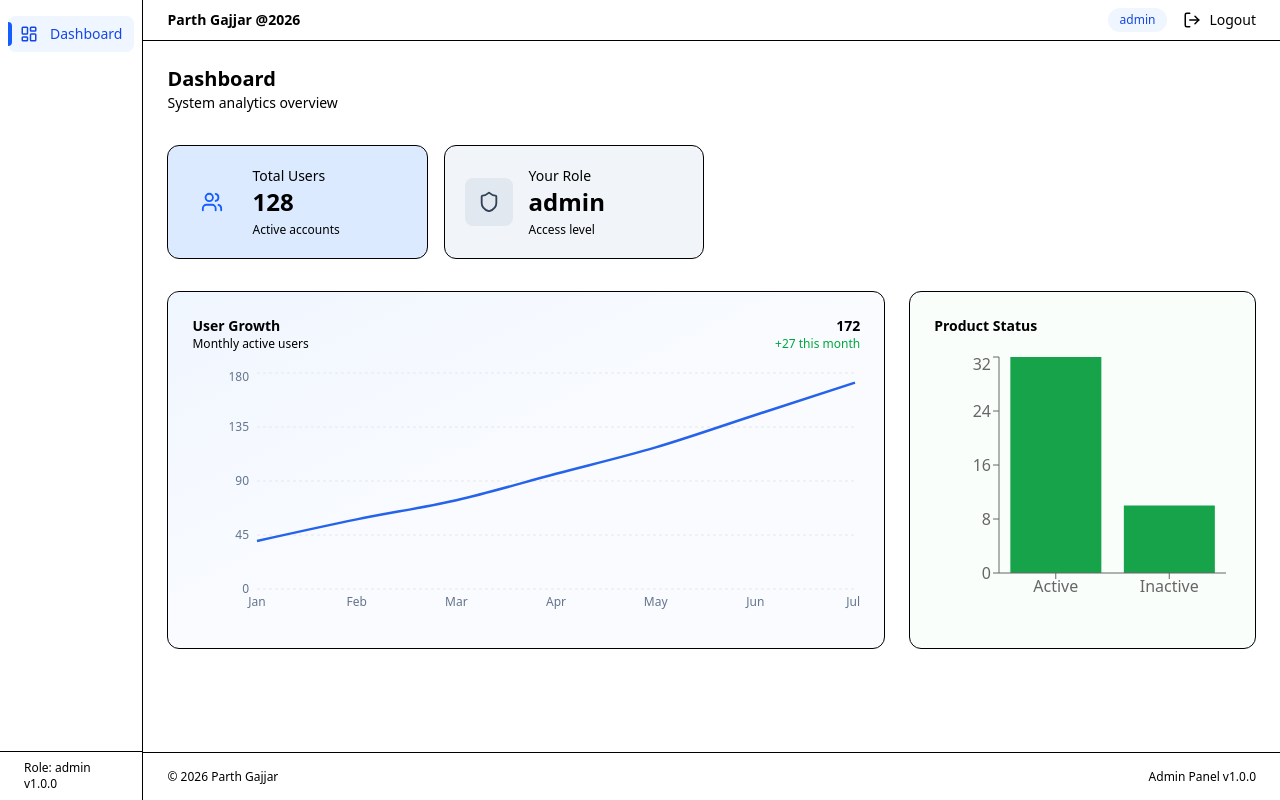
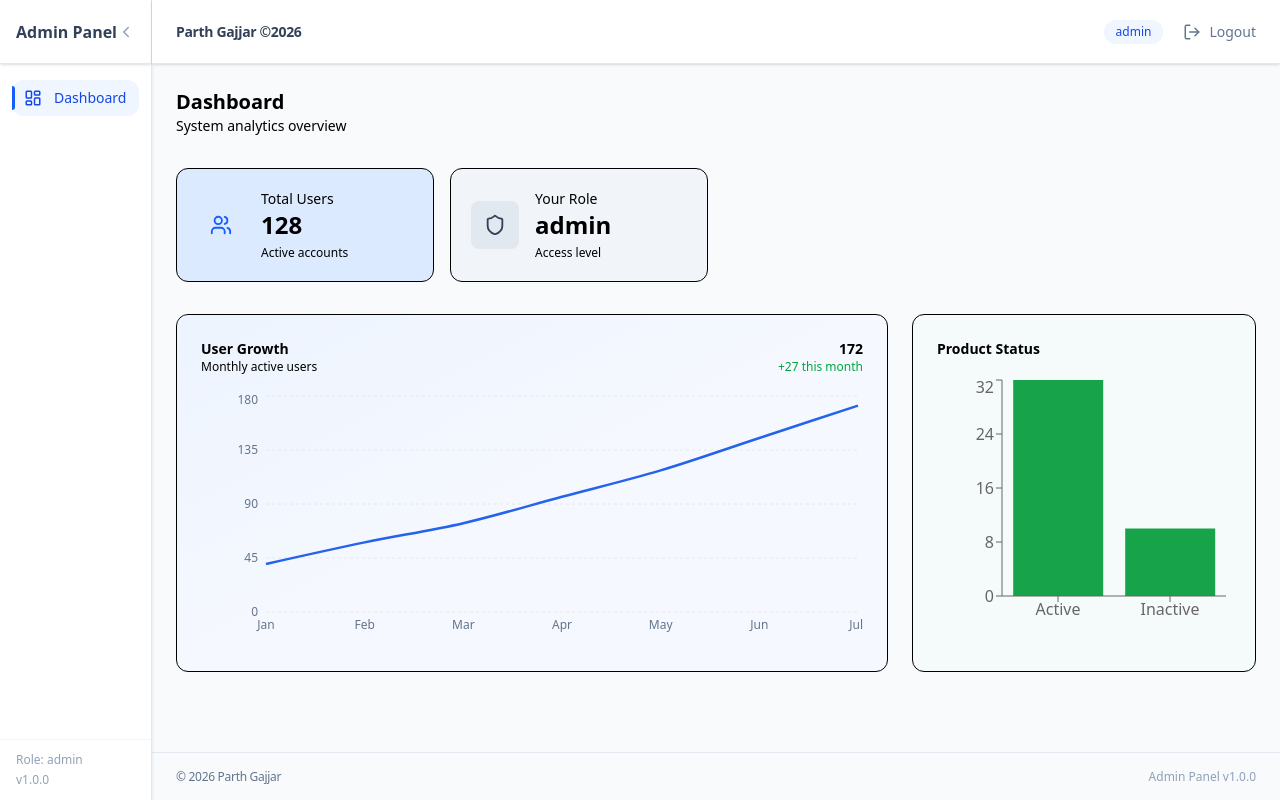
Before and after one commit to Parth-Gajjar-2693/admin-panel-1, a React (Vite) app: page /dashboard in a window 1280 px wide. Built offline with nearby package versions, Linux system fonts and the light colour scheme; sample sign-in values are in the browser's storage.

Commit message:
feat: color code changes in header , footer and main layout page

```diff
--- a/src/components/common/DataTable.tsx
+++ b/src/components/common/DataTable.tsx
@@ -52,7 +52,7 @@ export default function DataTable<T extends { id: number }>({
 
   const paginatedData = sortedData.slice(
     (currentPage - 1) * rowsPerPage,
-    currentPage * rowsPerPage
+    currentPage * rowsPerPage,
   );
 
   // Smart page range (max 5 buttons)
@@ -73,17 +73,17 @@ export default function DataTable<T extends { id: number }>({
 
     return pages;
   };
-
   return (
-    <div className="rounded-2xl border border-slate-200 bg-white shadow-sm">
-      <div className="overflow-x-auto">
+    <div className="rounded-2xl bg-white shadow-md border border-slate-200">
+      <div className="overflow-x-auto rounded-2xl">
         <table className="w-full text-sm">
-          <thead className="bg-slate-50">
+          {/* Header */}
+          <thead className="bg-white border-b border-slate-200">
             <tr>
               {columns.map((col) => (
                 <th
                   key={String(col.accessor)}
-                  className={`px-6 py-4 text-slate-600 font-medium ${
+                  className={`px-6 py-4 text-slate-800 font-semibold tracking-tight ${
                     col.alignRight ? "text-right" : "text-left"
                   } ${col.sortable ? "cursor-pointer select-none" : ""}`}
                   onClick={() => col.sortable && handleSort(col.accessor)}
@@ -103,16 +103,22 @@ export default function DataTable<T extends { id: number }>({
             </tr>
           </thead>
 
-          <tbody className="divide-y divide-slate-100">
-            {paginatedData.map((row) => (
+          {/* Body */}
+          <tbody>
+            {paginatedData.map((row, index) => (
               <tr
                 key={row.id}
-                className="transition-colors hover:bg-slate-50"
+                className={`
+        border-b border-slate-100
+        transition-all duration-150
+        ${index % 2 === 0 ? "bg-white" : "bg-slate-50/90"}
+        hover:bg-blue-50
+      `}
               >
                 {columns.map((col) => (
                   <td
                     key={String(col.accessor)}
-                    className={`px-6 py-4 ${
+                    className={`px-6 py-2 text-slate-700 ${
                       col.alignRight ? "text-right" : ""
                     }`}
                   >
@@ -138,8 +144,9 @@ export default function DataTable<T extends { id: number }>({
         </table>
       </div>
 
+      {/* Pagination */}
       {totalPages > 1 && (
-        <div className="flex flex-col sm:flex-row items-center justify-between gap-4 px-6 py-4 border-t bg-slate-50">
+        <div className="flex flex-col sm:flex-row items-center justify-between gap-4 px-6 py-4 border-t border-slate-200 bg-white">
           <span className="text-xs text-slate-500">
             Showing {(currentPage - 1) * rowsPerPage + 1}–
             {Math.min(currentPage * rowsPerPage, sortedData.length)} of{" "}
@@ -147,7 +154,6 @@ export default function DataTable<T extends { id: number }>({
           </span>
 
           <div className="flex items-center gap-1">
-            {/* Prev */}
             <button
               disabled={currentPage === 1}
               onClick={() => setCurrentPage((p) => p - 1)}
@@ -156,14 +162,13 @@ export default function DataTable<T extends { id: number }>({
               Prev
             </button>
 
-            {/* Page Numbers */}
             {getPageNumbers().map((page) => (
               <button
                 key={page}
                 onClick={() => setCurrentPage(page)}
                 className={`px-3 py-1.5 text-xs rounded-md transition ${
                   page === currentPage
-                    ? "bg-blue-600 text-white"
+                    ? "bg-blue-600 text-white shadow-sm"
                     : "border border-slate-200 hover:bg-slate-100"
                 }`}
               >
@@ -171,7 +176,6 @@ export default function DataTable<T extends { id: number }>({
               </button>
             ))}
 
-            {/* Next */}
             <button
               disabled={currentPage === totalPages}
               onClick={() => setCurrentPage((p) => p + 1)}
--- a/src/components/layouts/Footer.tsx
+++ b/src/components/layouts/Footer.tsx
@@ -1,8 +1,22 @@
 export default function Footer() {
   return (
-    <footer className="sticky bottom-0 z-30 h-[48px] bg-surface border-t px-6 flex items-center justify-between text-xs text-muted">
-      <span>© 2026 Parth Gajjar</span>
-      <span>Admin Panel v1.0.0</span>
+    <footer
+      className="
+        h-12
+        bg-slate-50
+        border-t border-slate-200
+        px-6
+        flex items-center justify-between
+        text-xs text-slate-500
+      "
+    >
+      <span className="tracking-tight">
+        © 2026 Parth Gajjar
+      </span>
+
+      <span className="text-slate-400">
+        Admin Panel v1.0.0
+      </span>
     </footer>
   );
 }
--- a/src/components/layouts/Header.tsx
+++ b/src/components/layouts/Header.tsx
@@ -14,23 +14,32 @@ export default function Header() {
   };
 
   return (
-<header className="sticky top-0 z-40 h-header bg-white border-b px-6 p-2 flex items-center justify-between">
-      {/* Left: App context */}
+    <header className="sticky top-0 z-40 h-16
+      bg-white border-b border-slate-200
+      shadow-sm px-6 flex items-center justify-between"
+    >
+      {/* Left */}
       <div className="flex items-center gap-3">
-        <span className="text-sm font-semibold text-text">
-          Parth Gajjar @2026
+        <span className="text-sm font-semibold text-slate-700 tracking-tight">
+          Parth Gajjar ©2026
         </span>
       </div>
 
-      {/* Right: User actions */}
-      <div className="flex items-center gap-4">
-        <span className="inline-flex items-center rounded-full bg-blue-50 px-3 py-1 text-xs font-medium text-blue-700">
+      {/* Right */}
+      <div className="flex items-center gap-5">
+        {/* Role badge */}
+        <span className="inline-flex items-center rounded-full
+          bg-blue-50 px-3 py-1 text-xs font-medium text-blue-700"
+        >
           {role}
         </span>
 
+        {/* Logout */}
         <button
           onClick={handleLogout}
-          className="flex items-center gap-2 text-sm text-muted hover:text-text transition cursor-pointer"
+          className="flex items-center gap-2 text-sm
+          text-slate-500 hover:text-slate-700
+          transition-colors duration-200 cursor-pointer"
         >
           <LogOut size={18} />
           Logout
--- a/src/components/layouts/MainLayout.tsx
+++ b/src/components/layouts/MainLayout.tsx
@@ -5,20 +5,22 @@ import Footer from "./Footer";
 
 export default function MainLayout({ children }: { children: ReactNode }) {
   return (
-    <div className="h-screen flex bg-bg">
+    <div className="min-h-screen flex bg-slate-50">
       {/* Sidebar */}
       <aside className="sticky top-0 h-screen">
         <Sidebar />
       </aside>
 
       {/* Main area */}
-      <div className="flex flex-1 flex-col overflow-hidden">
+      <div className="flex flex-1 flex-col">
         {/* Header */}
         <Header />
 
         {/* Scrollable content */}
         <main className="flex-1 overflow-y-auto p-6">
-          {children}
+          <div className="max-w-7xl mx-auto">
+            {children}
+          </div>
         </main>
 
         {/* Footer */}
--- a/src/components/layouts/Sidebar.tsx
+++ b/src/components/layouts/Sidebar.tsx
@@ -49,48 +49,49 @@ export default function Sidebar() {
 
   return (
     <aside
-      className={`bg-surface border-r h-screen flex flex-col transition-all duration-300
+      className={`h-screen flex flex-col transition-all duration-300
+      border-r border-slate-200 bg-white shadow-sm
       ${collapsed ? "w-[72px]" : "w-sidebar"}`}
     >
-      {/* Branding (same height as header) */}
-      {/* <div className="h-header flex items-center justify-between px-4">
+      {/* Header */}
+      <div className="h-16 flex items-center justify-between px-4 border-b border-slate-200 shadow-sm">
         {!collapsed && (
-          <span className="text-lg font-semibold text-text">Admin Panel</span>
+          <span className="text-base font-semibold text-slate-700">
+            Admin Panel
+          </span>
         )}
 
         <button
           onClick={() => setCollapsed((v) => !v)}
-          className="text-muted hover:text-text transition cursor-pointer"
+          className="text-slate-400 hover:text-slate-700 transition cursor-pointer"
         >
           {collapsed ? <ChevronRight size={18} /> : <ChevronLeft size={18} />}
         </button>
-      </div> */}
+      </div>
 
       {/* Navigation */}
-      <nav className="flex-1 px-2 py-4 space-y-1">
+      <nav className="flex-1 px-3 py-4 space-y-1">
         {menu.map((item) => (
           <NavLink
             key={item.path}
             to={item.path}
             className={({ isActive }) =>
-              `group relative flex items-center gap-3 rounded-lg px-3 py-2 text-sm font-medium transition
+              `group relative flex items-center gap-3 rounded-xl px-3 py-2 text-sm font-medium transition-all
               ${
                 isActive
                   ? "bg-blue-50 text-blue-700"
-      : "text-muted hover:bg-slate-100 hover:text-text"
+                  : "text-slate-500 hover:bg-slate-100 hover:text-slate-700"
               }`
             }
           >
-            {/* Active indicator */}
+            {/* Active indicator bar */}
             <span
-              className={`absolute left-0 top-1/2 -translate-y-1/2 h-6 w-1 rounded-r
+              className={`absolute left-0 top-1/2 -translate-y-1/2 h-6 w-[3px] rounded-r-full
               group-aria-[current=page]:bg-blue-600`}
             />
 
-            {/* Icon */}
             <span className="shrink-0">{item.icon}</span>
 
-            {/* Label */}
             {!collapsed && <span>{item.label}</span>}
           </NavLink>
         ))}
@@ -98,8 +99,8 @@ export default function Sidebar() {
 
       {/* Footer */}
       {!collapsed && (
-        <div className="px-6 py-2 border-t text-xs text-muted">
-          <div>Role: {role}</div>
+        <div className="px-4 py-3 border-t border-slate-100 text-xs text-slate-400">
+          <div className="mb-1">Role: {role}</div>
           <div>v1.0.0</div>
         </div>
       )}
```
Lines whose indentation alone changed are shown as unchanged.
